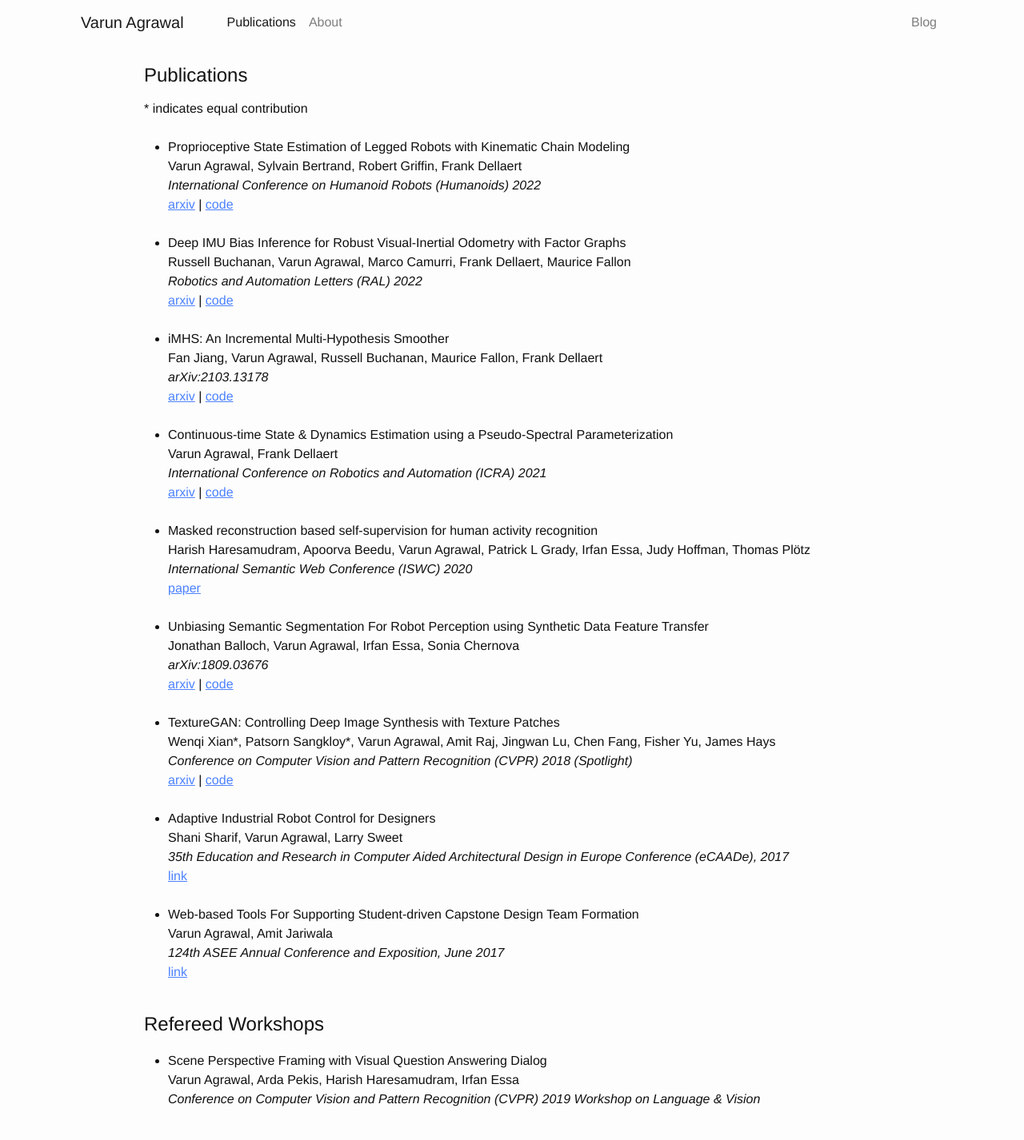
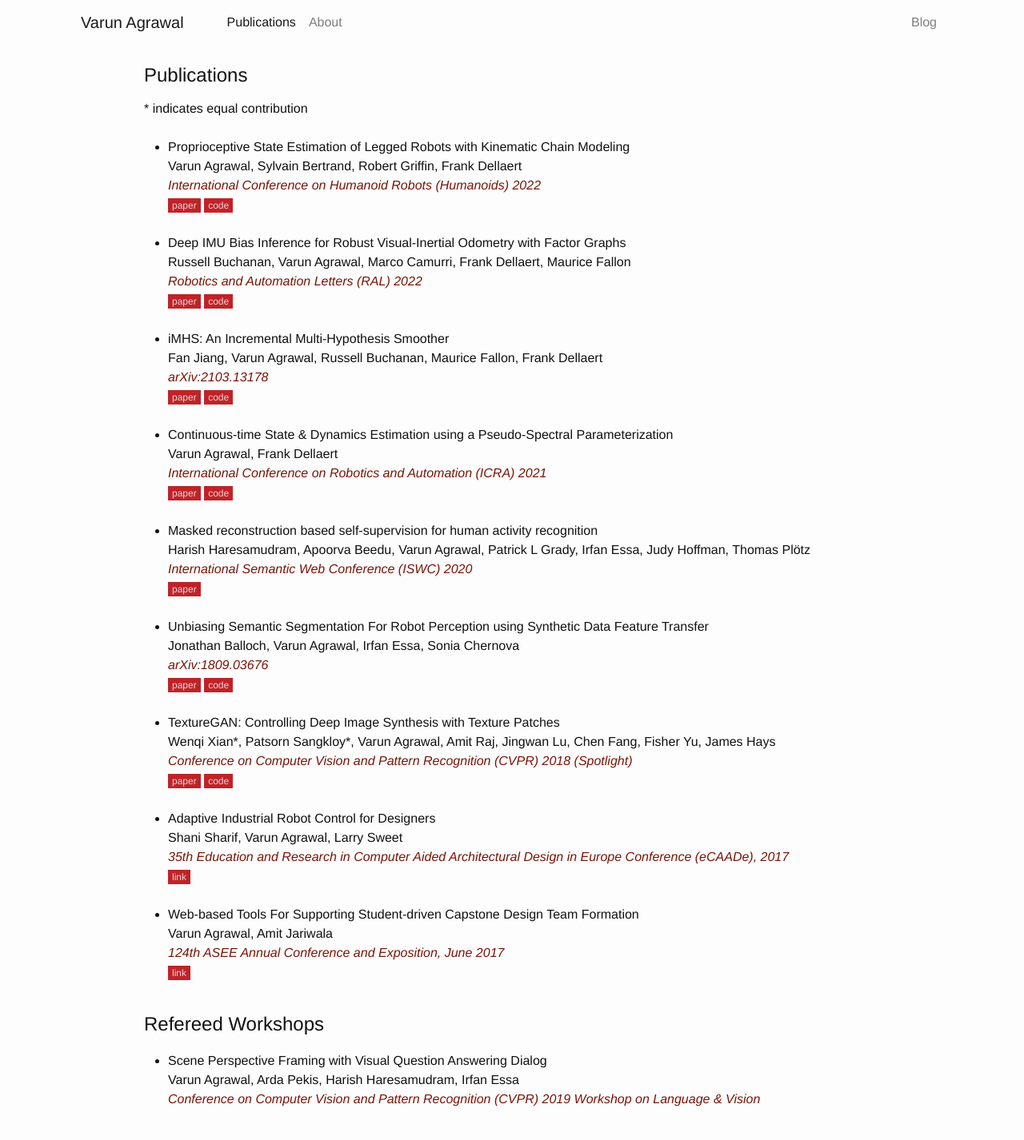
Before and after one commit to varunagrawal/varunagrawal.github.io, a Jekyll site: the page built from research.html, in a window 1280 px wide. Shown: the whole page at 80% size. Built offline with Jekyll 4.4.1, drawn with Linux system fonts in a browser that asks for light colours; nearby versions of some CDN libraries; a style sheet for code colours, icons or effects is not loaded.

Commit message:
css updates

```diff
--- a/_data/publications/conference.yml
+++ b/_data/publications/conference.yml
@@ -2,28 +2,28 @@
   authors: [Varun Agrawal, Sylvain Bertrand, Robert Griffin, Frank Dellaert]
   venue: International Conference on Humanoid Robots (Humanoids) 2022
   links:
-    arxiv: https://arxiv.org/abs/2209.05644
+    paper: https://arxiv.org/abs/2209.05644
     code: https://github.com/varunagrawal/gtdyne
 
 - title: "Deep IMU Bias Inference for Robust Visual-Inertial Odometry with Factor Graphs"
   authors: [Russell Buchanan, Varun Agrawal, Marco Camurri, Frank Dellaert, Maurice Fallon]
   venue: Robotics and Automation Letters (RAL) 2022
   links:
-    arxiv: https://arxiv.org/abs/2211.04517
+    paper: https://arxiv.org/abs/2211.04517
     code: https://github.com/ori-drs/imu_noise_learning/
 
 - title: "iMHS: An Incremental Multi-Hypothesis Smoother"
   authors: [Fan Jiang, Varun Agrawal, Russell Buchanan, Maurice Fallon, Frank Dellaert]
   venue: arXiv:2103.13178
   links:
-    arxiv: https://arxiv.org/abs/2103.13178
+    paper: https://arxiv.org/abs/2103.13178
     code: https://github.com/borglab/imhs
 
 - title: Continuous-time State & Dynamics Estimation using a Pseudo-Spectral Parameterization
   authors: [Varun Agrawal, Frank Dellaert]
   venue: International Conference on Robotics and Automation (ICRA) 2021
   links:
-    arxiv: https://arxiv.org/abs/2103.12219
+    paper: https://arxiv.org/abs/2103.12219
     code: https://github.com/borglab/double-expresso
 
 - title: Masked reconstruction based self-supervision for human activity recognition
@@ -36,14 +36,14 @@
   authors: [Jonathan Balloch, Varun Agrawal, Irfan Essa, Sonia Chernova]
   venue: arXiv:1809.03676
   links:
-    arxiv: https://arxiv.org/abs/1809.03676
+    paper: https://arxiv.org/abs/1809.03676
     code: https://github.com/balloch/synth-seg
 
 - title: "TextureGAN: Controlling Deep Image Synthesis with Texture Patches"
   authors: [Wenqi Xian*, Patsorn Sangkloy*, Varun Agrawal, Amit Raj, Jingwan Lu, Chen Fang, Fisher Yu, James Hays]
   venue: Conference on Computer Vision and Pattern Recognition (CVPR) 2018 (Spotlight)
   links:
-    arxiv: https://arxiv.org/abs/1706.02823
+    paper: https://arxiv.org/abs/1706.02823
     code: https://github.com/janesjanes/Pytorch-TextureGAN
 
 - title: Adaptive Industrial Robot Control for Designers
--- a/_sass/_custom.scss
+++ b/_sass/_custom.scss
@@ -9,5 +9,17 @@
 
 a:link,
 a:visited {
-    color: #4C82FF;
+    color: #7A2021;
 }
+
+a.research:link, a.research:visited, a.research:hover {
+    text-decoration: none!important;
+    color: #e3d7d7;
+    background: #C12228;
+    font-size: 12px;
+    padding: 2px 5px;
+}
+
+.venue {
+    color: #781508;
+}
--- a/research.html
+++ b/research.html
@@ -24,14 +24,11 @@ permalink: /research/
                 {%- unless forloop.last %}, {% endunless -%}
                 {% endfor %}
                 <br />
-                <i>{{paper.venue}}</i>
+                <i class="venue">{{paper.venue}}</i>
                 <br />
                 {% for link in paper.links %}
                 {% if link %}
-                <a href="{{link[1]}}"><u>{{link[0]}}</u></a>
-                {% if forloop.last == false %}
-                |
-                {% endif %}
+                <a class="research" href="{{link[1]}}">{{link[0]}}</a>
                 {% endif %}
                 {% endfor %}
             </li>
@@ -60,11 +57,11 @@ permalink: /research/
                 {%- unless forloop.last %},{% endunless -%}
                 {% endfor %}
                 <br />
-                <i>{{paper.venue}}</i>
+                <i class="venue">{{paper.venue}}</i>
                 <br />
                 {% for link in paper.links %}
                 {% if link %}
-                <a href="{{link[1]}}"><u>{{link[0]}}</u></a>
+                <a class="research" href="{{link[1]}}">{{link[0]}}</a>
                 {% if forloop.last == false %}
                 |
                 {% endif %}
```
